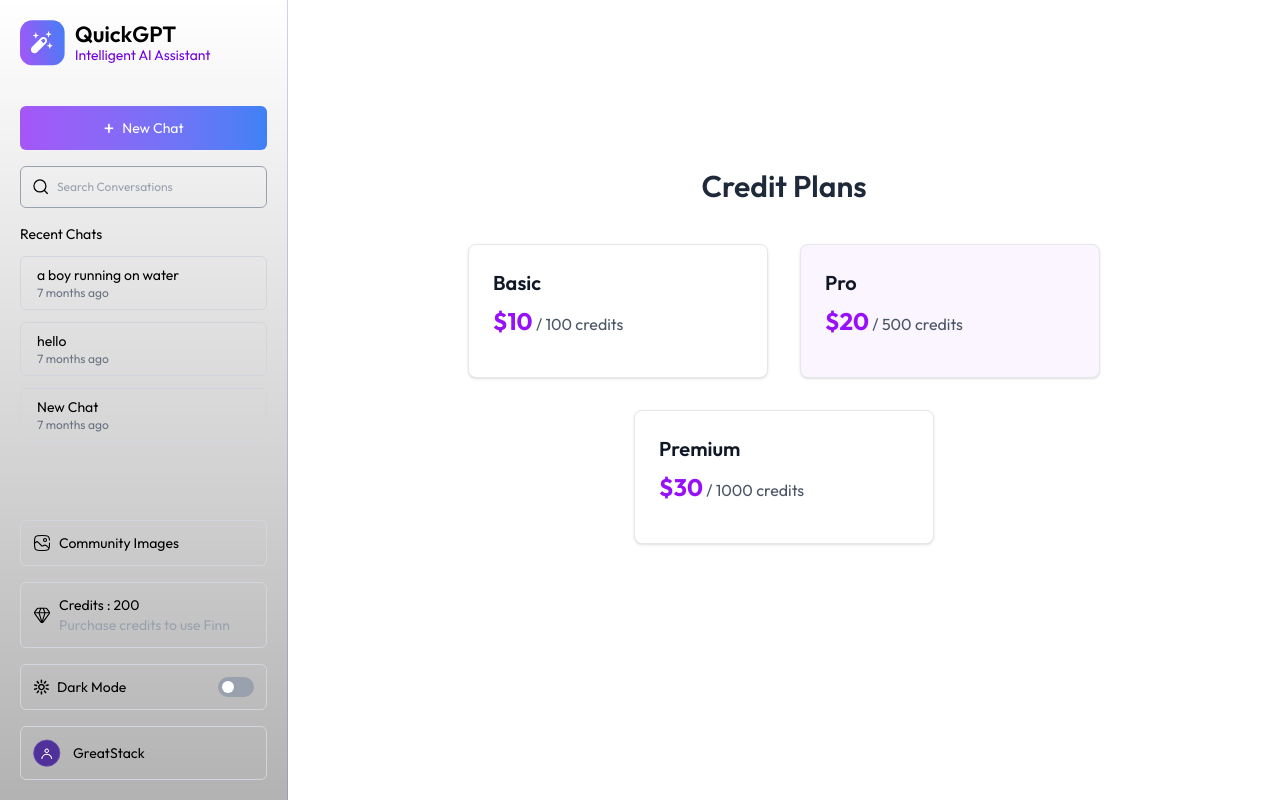
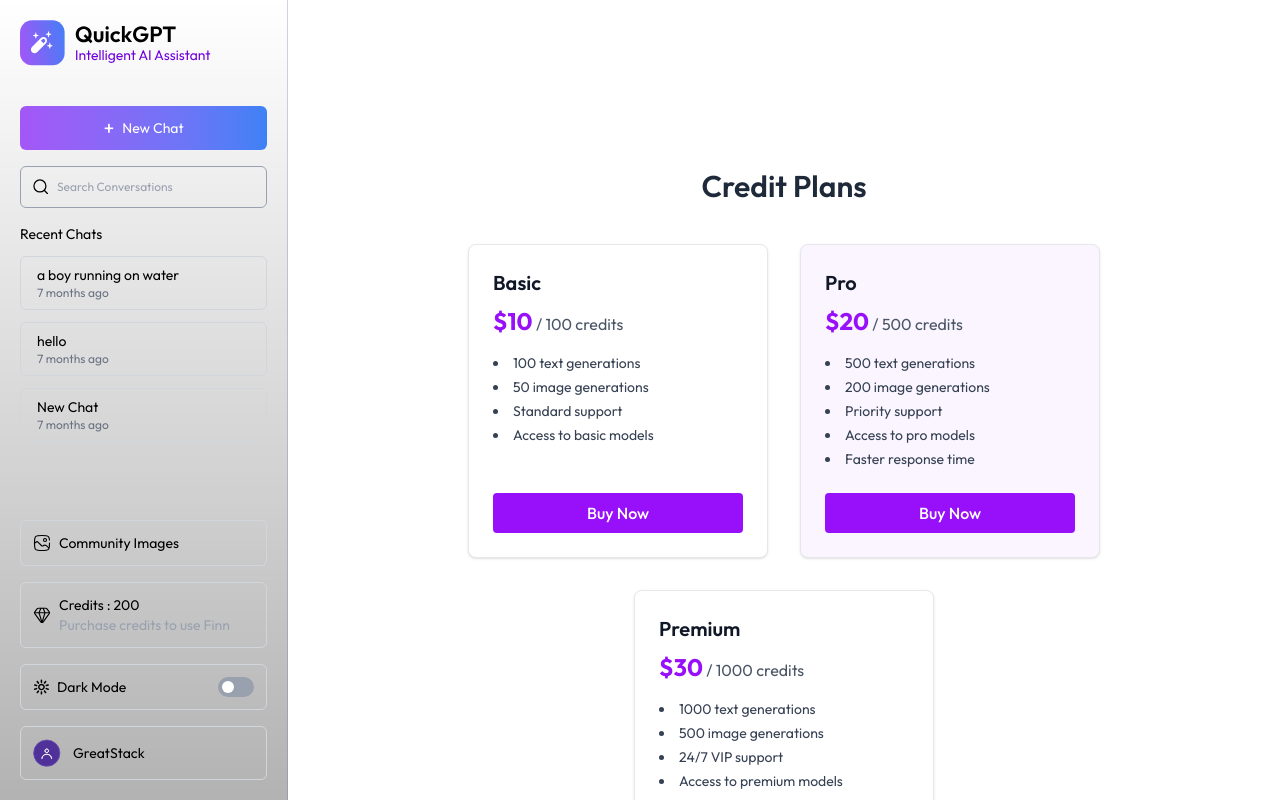
Before and after one commit to adil-aad/Finn, a React (Vite) app in the folder client/: page /credits in a window 1280 px wide. Built offline with nearby package versions, Linux system fonts and the light colour scheme.

Commit message:
feat: add features list and Buy Now button in Credits component

```diff
--- a/client/src/pages/Credits.jsx
+++ b/client/src/pages/Credits.jsx
@@ -35,7 +35,15 @@ const Credits = () => {
                 <span className='text-base font-normal text-gray-600
                 dark:text-purple-200'>{' '}/ {plan.credits} credits</span>
               </p>
+              <ul className='list-disc list-inside text-sm text-gray-700
+              dark:text-purple-200 space-y-1'>
+                {plan.features.map((feature, index)=>(
+                  <li key={index}>{feature}</li>
+                ))}
+              </ul>
             </div>
+            <button className='mt-6 bg-purple-600 hover:bg-purple-700 active:bg-purple-800
+            text-white font-medium py-2 rounded transiton-colors cursor-pointer'>Buy Now</button>
 
           </div>
         ))}
```
